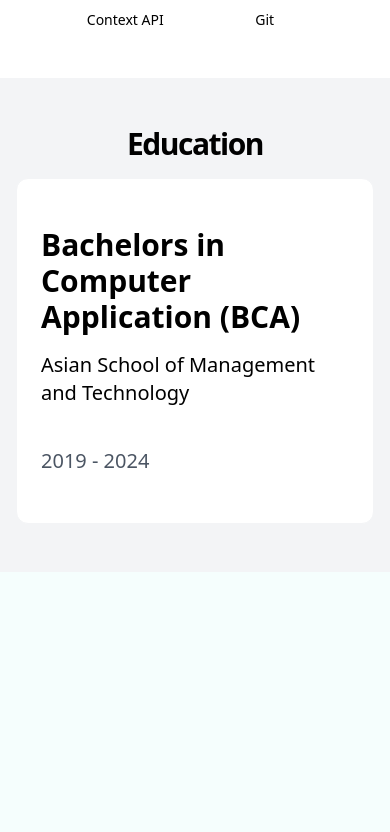
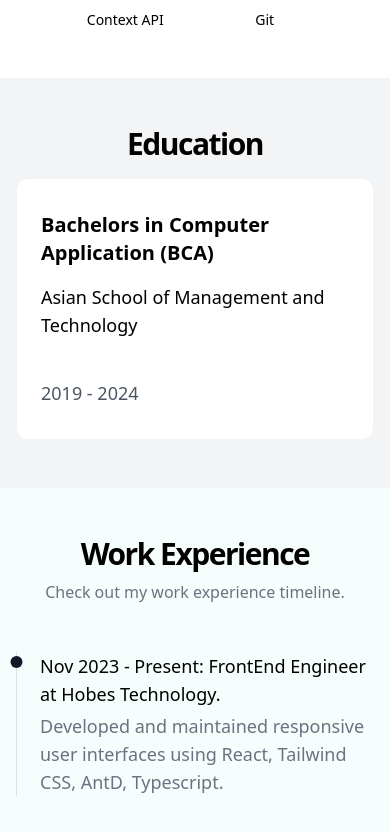
Before and after one commit to sabeen2/Portfolio-website, a React (Vite) app: page / in a window 390 px wide. Shown: the part 1595-2427 px from the top of the page. Before the commit the page ends 2167 px from the top, so only its background shows below. Built offline with nearby package versions, Linux system fonts and the light colour scheme.

Commit message:
Work Experience

```diff
--- a/src/pages/portfolio/Education.tsx
+++ b/src/pages/portfolio/Education.tsx
@@ -9,17 +9,17 @@ const Education = () => {
             </h2>
           </div>
           <div>
-            <div className="bg-white px-6 rounded-xl py-12 space-y-10 border border-gray-100">
+            <div className="bg-white px-6 rounded-xl  sm:py-12 py-8  space-y-10 border border-gray-100">
               <p>
-                <h1 className="font-bold text-3xl mb-4">
+                <h1 className="font-bold sm:text-3xl text-xl mb-4">
                   Bachelors in Computer Application (BCA)
                 </h1>
-                <p className="text-xl">
+                <p className="sm:text-xl text-lg">
                   Asian School of Management and Technology
                 </p>
               </p>
               <p>
-                <p className="text-xl text-gray-600 dark:text-gray-400">
+                <p className="sm:text-xl text-lg text-gray-600 dark:text-gray-400">
                   2019 - 2024
                 </p>
               </p>
--- a/src/pages/portfolio/Hero.tsx
+++ b/src/pages/portfolio/Hero.tsx
@@ -2,9 +2,9 @@ import Lottie from "lottie-react";
 import devlottie from "../../assets/devlottie.json";
 const Hero = () => {
   return (
-    <div className="mx-auto container  pb-[110px]">
+    <div className="  pb-[110px]">
       <section className="w-full py-12 md:py-24 lg:py-20">
-        <div className="container px-4 md:px-6">
+        <div className="container mx-auto px-4 md:px-6">
           <div className="grid gap-6 lg:grid-cols-[1fr_400px] lg:gap-12 xl:grid-cols-[1fr_600px]">
             <div className="flex flex-col justify-center space-y-4">
               <div className="space-y-2">
--- a/src/pages/portfolio/MainPage.tsx
+++ b/src/pages/portfolio/MainPage.tsx
@@ -2,6 +2,7 @@ import NavBar from "./NavBar";
 import Hero from "./Hero";
 import Technology from "./Technology";
 import Education from "./Education";
+import WorkExperience from "./WorkExperience";
 
 const MainPage = () => {
   return (
@@ -10,6 +11,7 @@ const MainPage = () => {
       <Hero />
       <Technology />
       <Education />
+      <WorkExperience />
     </>
   );
 };
--- /dev/null
+++ b/src/pages/portfolio/WorkExperience.tsx
@@ -0,0 +1,54 @@
+const workExperiences = [
+  {
+    date: "Nov 2023 - Present",
+    title: "FrontEnd Engineer at Hobes Technology.",
+    description:
+      "Developed and maintained responsive user interfaces using React, Tailwind CSS, AntD, Typescript.",
+  },
+  // {
+  //   date: "May 2021 - June 2022",
+  //   title: "Frontend Developer at XYZ Corp.",
+  //   description:
+  //     "Developed and maintained responsive user interfaces using React and Tailwind CSS.",
+  // },
+  // {
+  //   date: "June 2020 - May 2021",
+  //   title: "Intern at ABC Tech.",
+  //   description:
+  //     "Gained experience in full-stack web development, including building RESTful APIs with Node.js and integrating with a PostgreSQL database.",
+  // },
+];
+
+const WorkExperience = () => (
+  <section className="w-full py-12 md:py-24 lg:py-20">
+    <div className="container  mx-auto space-y-12 px-4 md:px-6">
+      <div className="flex flex-col items-center justify-center space-y-4 text-center">
+        <div className="space-y-2">
+          <h2 className="text-3xl text-center font-bold tracking-tighter sm:text-5xl">
+            Work Experience
+          </h2>
+          <p className="max-w-[900px] text-gray-500 md:text-xl/relaxed lg:text-base/relaxed xl:text-xl/relaxed dark:text-gray-400">
+            Check out my work experience timeline.
+          </p>
+        </div>
+      </div>
+      <div className="flex justify-center">
+        <div className="relative pl-6 grid gap-10 after:absolute after:inset-y-0 after:left-0 after:w-px after:bg-gray-500/20 dark:after:bg-gray-400/20">
+          {workExperiences.map((experience, index) => (
+            <div key={index} className="grid gap-1 text-lg relative">
+              <div className="aspect-square w-3 bg-gray-900 rounded-full absolute left-0 translate-x-[-29.5px] z-10 top-1 dark:bg-gray-50" />
+              <div className="font-medium">
+                {experience.date}: {experience.title}
+              </div>
+              <div className="text-gray-500 dark:text-gray-400">
+                {experience.description}
+              </div>
+            </div>
+          ))}
+        </div>
+      </div>
+    </div>
+  </section>
+);
+
+export default WorkExperience;
```
